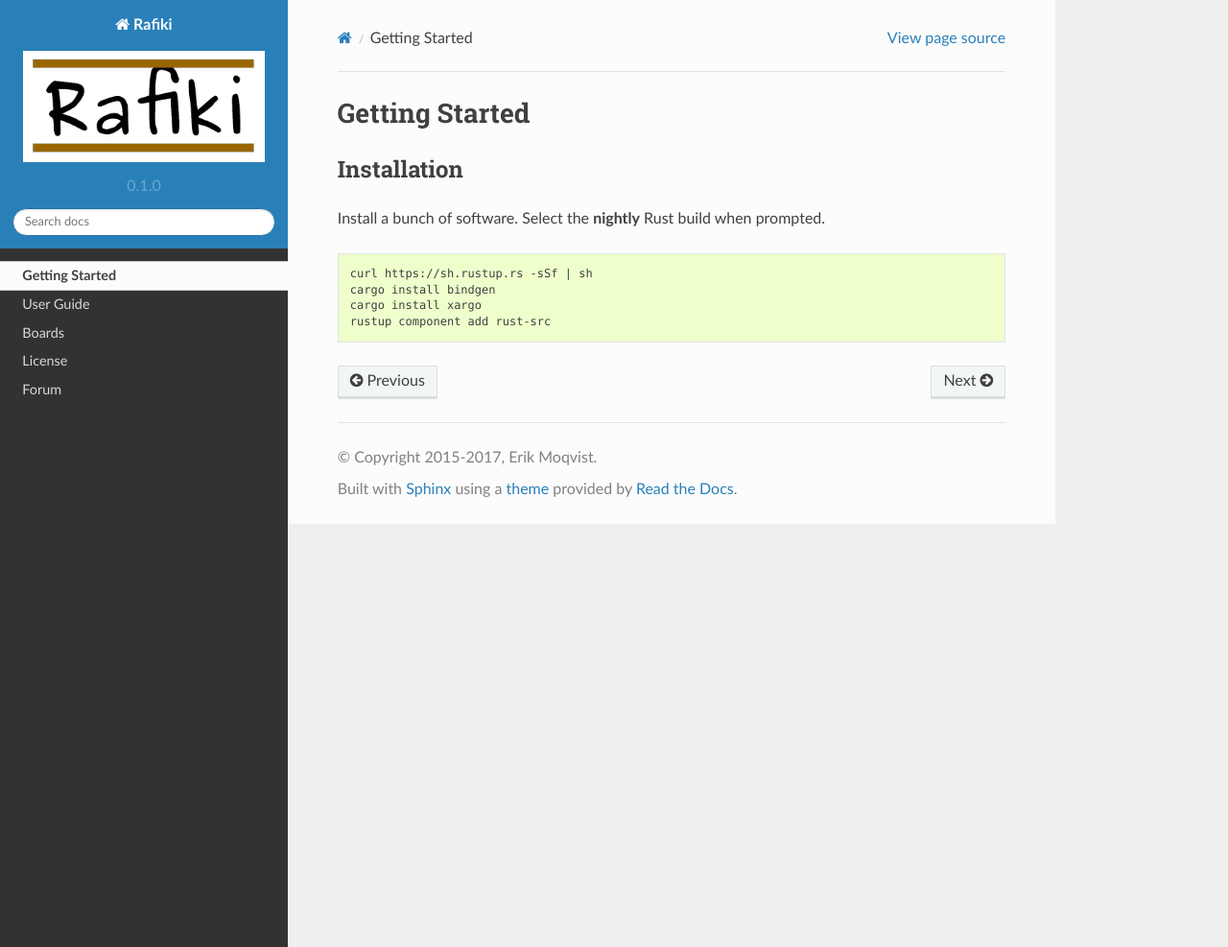
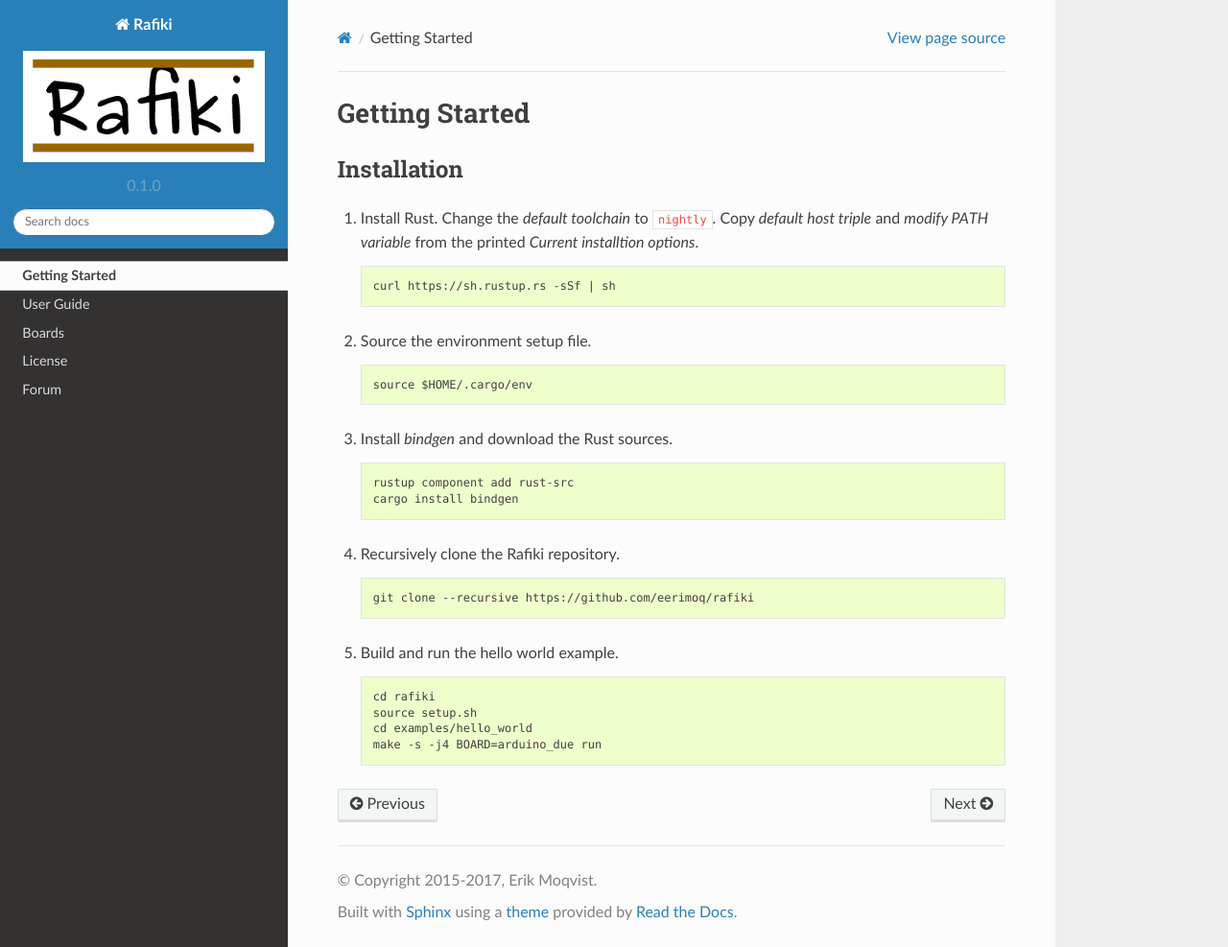
Before and after one commit to eerimoq/rafiki, a Sphinx documentation site: the page built from doc/getting-started.rst, in a window 1280 px wide and 987 px high. Shown: the whole window at 96% size. Built offline with Sphinx 7.4.7 and the Read the Docs theme 2.0.0, drawn with Linux system fonts in a browser that asks for light colours.

Commit message:
Getting started documentation.

```diff
--- a/doc/getting-started.rst
+++ b/doc/getting-started.rst
@@ -4,12 +4,38 @@
 Installation
 ------------
 
-Install a bunch of software. Select the **nightly** Rust build when
-prompted.
+#. Install Rust. Change the `default toolchain` to ``nightly``. Copy
+   `default host triple` and `modify PATH variable` from the printed
+   `Current installtion options`.
 
-.. code-block:: text
+   .. code-block:: text
 
-   curl https://sh.rustup.rs -sSf | sh
-   cargo install bindgen
-   cargo install xargo
-   rustup component add rust-src
+      curl https://sh.rustup.rs -sSf | sh
+
+#. Source the environment setup file.
+
+   .. code-block:: text
+
+      source $HOME/.cargo/env
+
+#. Install `bindgen` and download the Rust sources.
+
+   .. code-block:: text
+
+      rustup component add rust-src
+      cargo install bindgen
+
+#. Recursively clone the Rafiki repository.
+
+   .. code-block:: text
+
+      git clone --recursive https://github.com/eerimoq/rafiki
+
+#. Build and run the hello world example.
+
+   .. code-block:: text
+
+      cd rafiki
+      source setup.sh
+      cd examples/hello_world
+      make -s -j4 BOARD=arduino_due run
```
